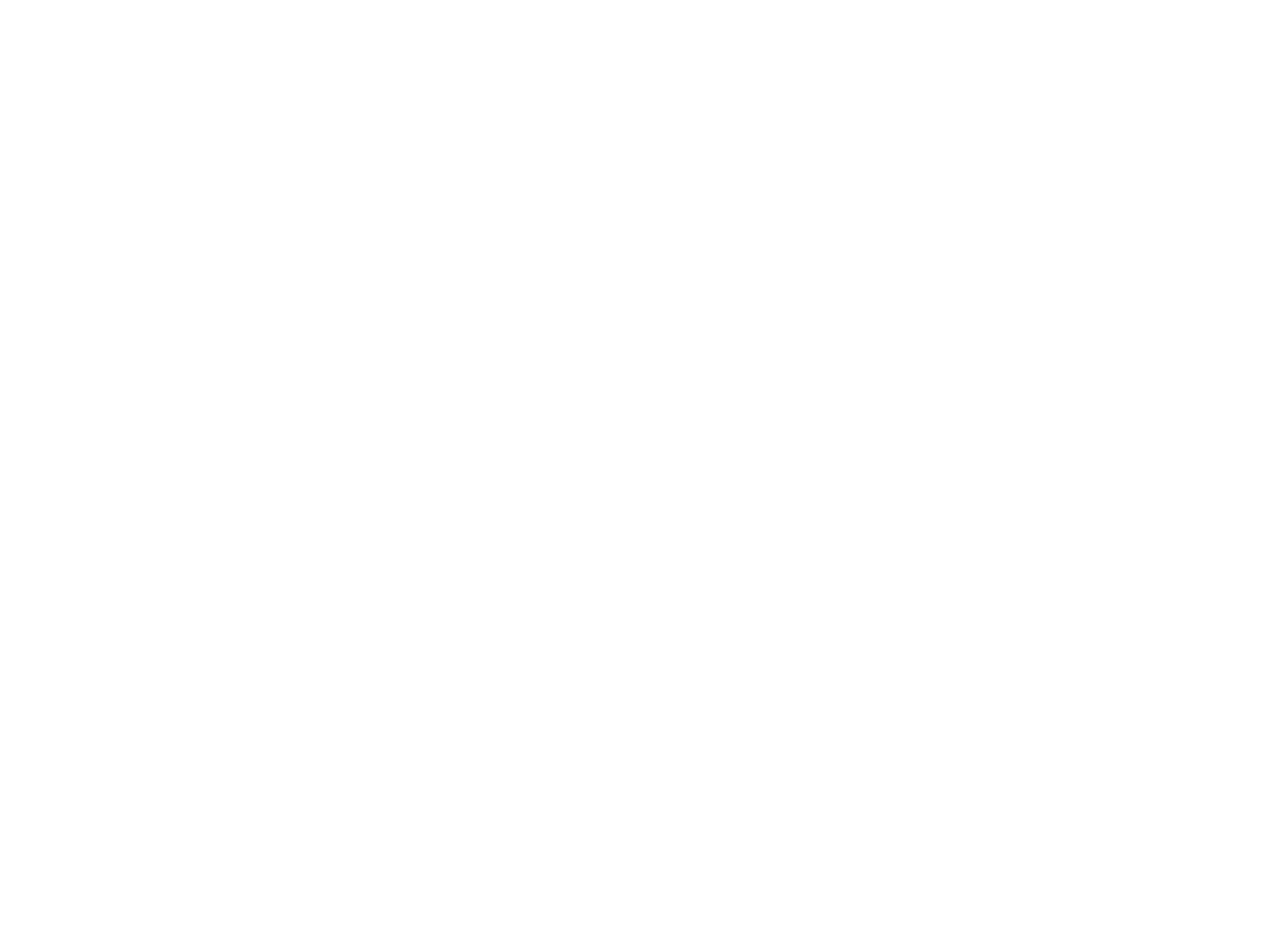
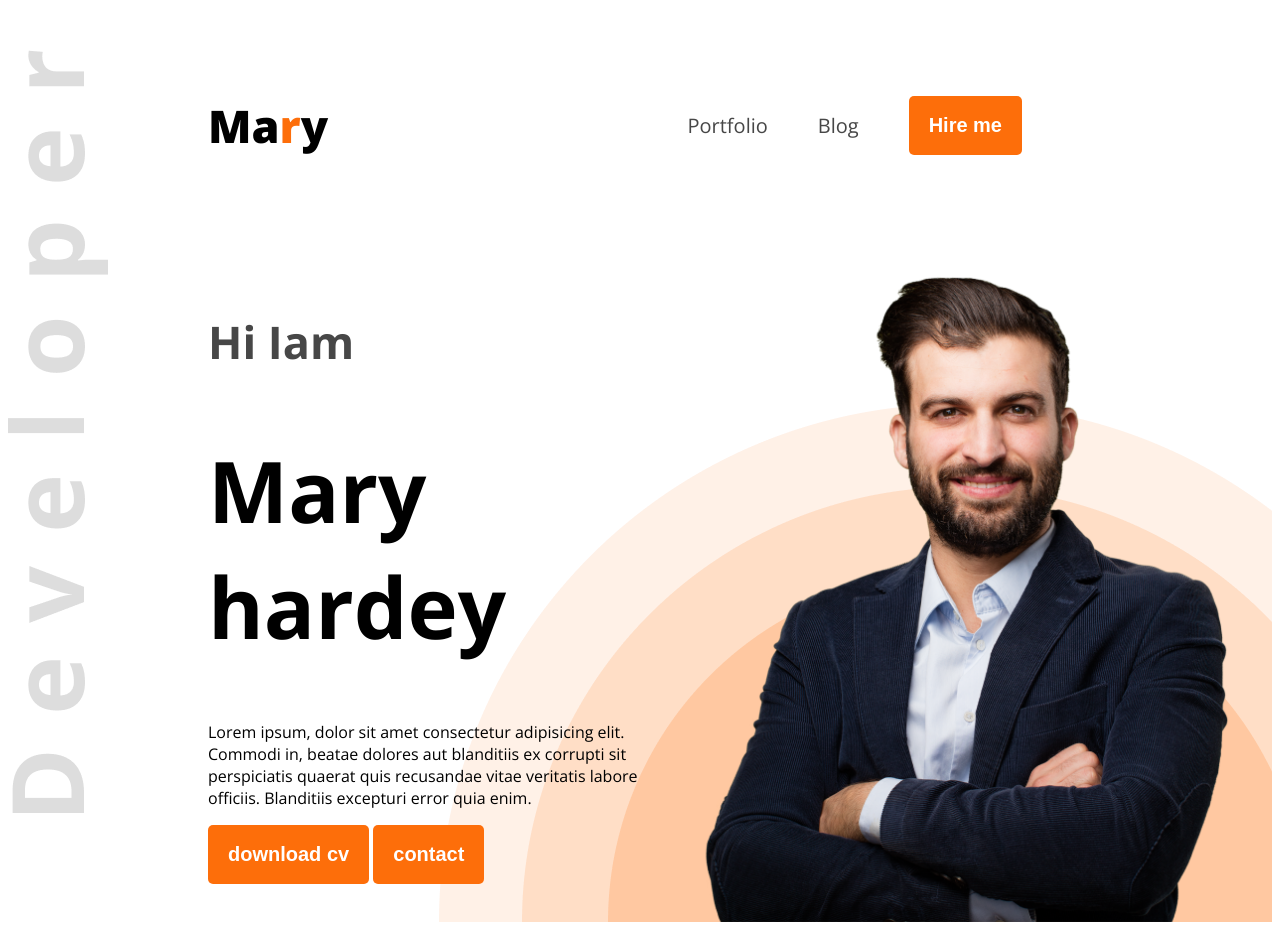
Before and after one commit to shahkawsar/web-dev-portfolio, a plain HTML site: page index.html in a window 1280 px wide. Before the commit the page ends 800 px from the top, so only its background shows below. Drawn offline with nearby package versions, Linux system fonts and the light colour scheme.

Commit message:
header commit

```diff
--- /dev/null
+++ b/Styles/Portfolio.css
@@ -0,0 +1,71 @@
+
+
+.open-sans-Normal {
+  font-family: "Open Sans", sans-serif;
+  font-optical-sizing: auto;
+  font-style: normal;
+  font-variation-settings:
+    "width" 100;
+}
+/* shared style */
+  .text-primary{
+    color:#FD6E0A ;
+  }
+  .dark-2{
+    color: #474747;
+  }
+  .btn-primary{
+    background-color: #FD6E0A;
+    font-weight: bold;
+    font-size: 20px;
+    border: none;
+    color: white;
+    padding: 18px 20px;
+    border-radius: 5px;
+  }
+  /* header */
+.header{
+  background-image: url('../images/developer.png'),url('../images/header_bg.png');
+  background-repeat:no-repeat ;
+  background-position: top left,bottom right
+}
+/* Nav style */
+nav{
+    display: flex;
+    align-items: center;
+    justify-content: space-between;
+   margin:50px 200px;
+}
+.nav-title{
+    font-weight: 800;
+    font-size: 45px;
+}
+nav ul{
+    display: flex;
+    align-items: center;
+}
+nav ul li{
+    list-style: none;
+    margin-right: 50px;
+}
+nav li a {
+    text-decoration: none;
+    font-size: 20px;
+}
+/* banner style */
+.banner{
+    display: flex;
+    justify-content: space-between;
+    margin: 0px 35px 0px 200px;
+}
+.banner-greeting{
+    font-size: 45px;
+    font-weight: 600px;
+}
+.banner-title{
+    font-size: 85px;
+    font-weight: bold;
+}
+.banner-profile-picture{
+    width: 580px;
+}
--- a/index.html
+++ b/index.html
@@ -1,11 +1,46 @@
 <!DOCTYPE html>
 <html lang="en">
+
 <head>
     <meta charset="UTF-8">
     <meta name="viewport" content="width=device-width, initial-scale=1.0">
-    <title>Document</title>
+    <title>web dev portfolio</title>
+    <link rel="preconnect" href="https://fonts.googleapis.com">
+    <link rel="preconnect" href="https://fonts.gstatic.com" crossorigin>
+    <link href="https://fonts.googleapis.com/css2?family=Open+Sans:ital,wght@0,300..800;1,300..800&display=swap"
+        rel="stylesheet">
+    <link rel="stylesheet" href="Styles/Portfolio.css">
 </head>
-<body>
+<body class="open-sans-Normal ">
+<header class="header ">
+        <nav>
+        <h3 class="nav-title">Ma<span class="text-primary">r</span>y</h3>
+        <ul>
+            <li><a class="dark-2" href="">Portfolio</a></li>
+            <li><a class="dark-2" href="">Blog</a></li>
+            <li><a href=""><button class="btn-primary">Hire me</button></a></li>
+        </ul>
+    </nav>
+    <div class="banner">
+        <div class="banner-content dark">
+            <h4 class="banner-greeting dark-2">Hi Iam</h4>
+            <h1 class="banner-title">Mary hardey</h1>
+            <p class="banner-discription">
+                Lorem ipsum, dolor sit amet consectetur adipisicing elit. Commodi in, beatae dolores aut blanditiis ex corrupti sit perspiciatis quaerat quis recusandae vitae veritatis labore officiis. Blanditiis excepturi error quia enim.
+            </p>
+            <p>
+                <button class="btn-primary">download cv</button>
+                <button class="btn-primary">contact</button>
 
+            </p>
+        </div>
+        <img class="banner-profile-picture" src="images/hardy.png" alt="">
+
+    </div>
+
+
+
+</header>
 </body>
+
 </html>
```
